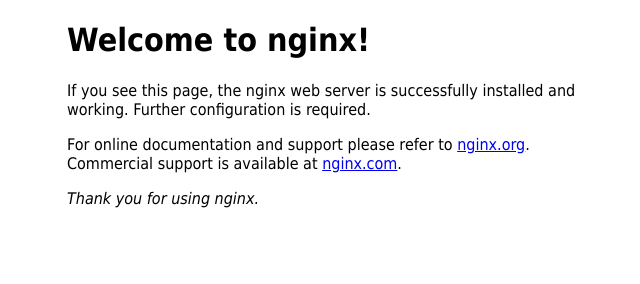
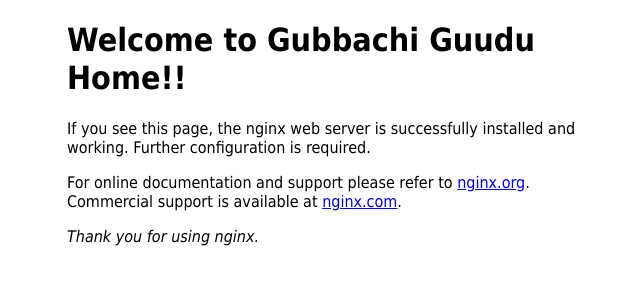
Before and after one commit to nishantapatil3/networktools, a plain HTML site: page configs/index.html in a window 1280 px wide. Shown: the whole page, without its empty margins (293-933 px from the left). Drawn offline with Linux system fonts and the light colour scheme.

Commit message:
Change index html name

```diff
--- a/configs/index.html
+++ b/configs/index.html
@@ -1,7 +1,7 @@
 <!DOCTYPE html>
 <html>
    <head>
-      <title>Welcome to nginx!</title>
+      <title>Welcome to Gubbachi Guudu Home!!</title>
       <style>
          html { color-scheme: light dark; }
          body { width: 35em; margin: 0 auto;
@@ -9,7 +9,7 @@
       </style>
    </head>
    <body>
-      <h1>Welcome to nginx!</h1>
+      <h1>Welcome to Gubbachi Guudu Home!!</h1>
       <p>If you see this page, the nginx web server is successfully installed and
          working. Further configuration is required.
       </p>
```
